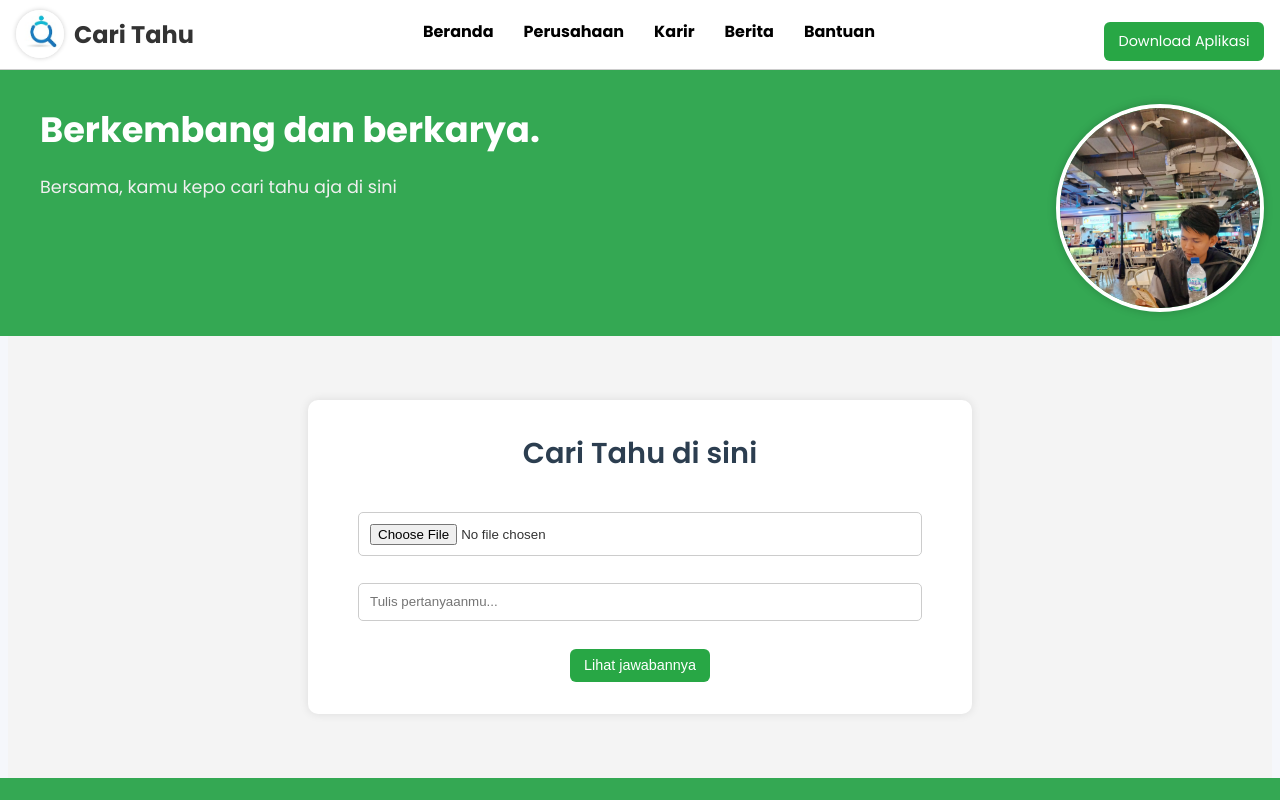
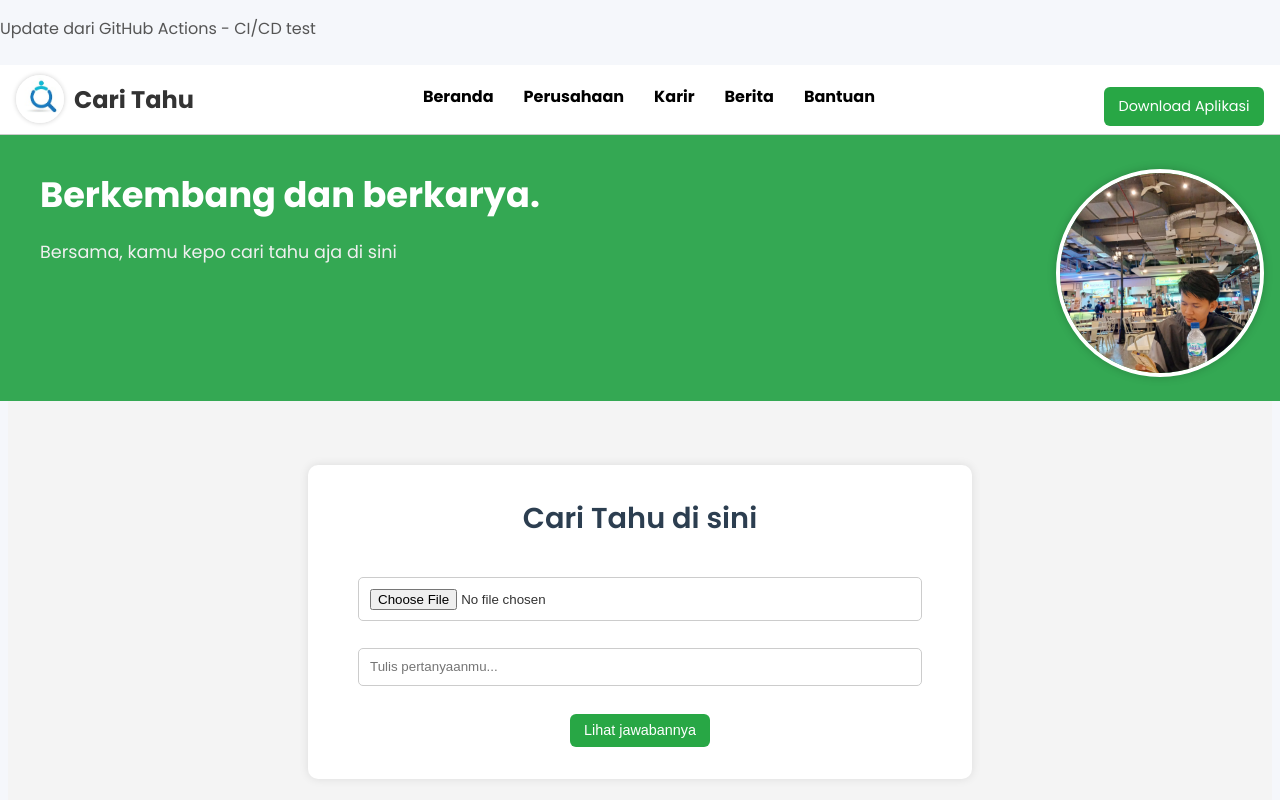
Before and after one commit to Abdullah-pakuhaji/Web, a plain HTML site: page index.html in a window 1280 px wide. Shown: the top 800 px of the page. Drawn offline with Linux system fonts and the light colour scheme.

Commit message:
ci: trigger update dari GitHub Actions

```diff
--- a/index.html
+++ b/index.html
@@ -187,6 +187,8 @@
 </head>
 <body>
 
+<!-- ✅ Tambahan untuk test CI/CD -->
+<p>Update dari GitHub Actions - CI/CD test</p>
 <header>
   <div class="logo-container">
     <img src="Logo.jpeg" alt="Logo Cari Tahu" />
```
